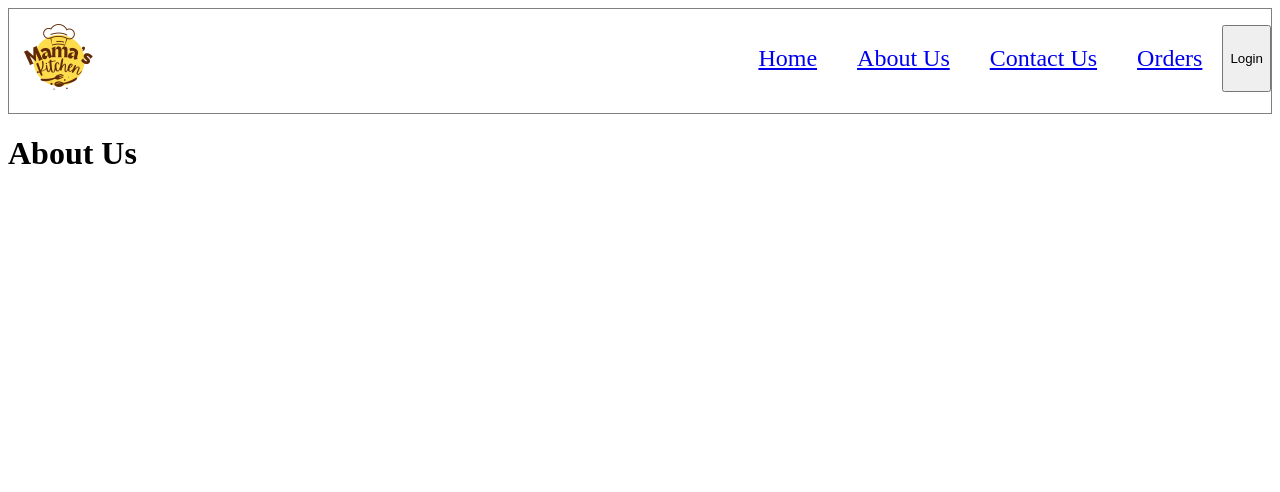
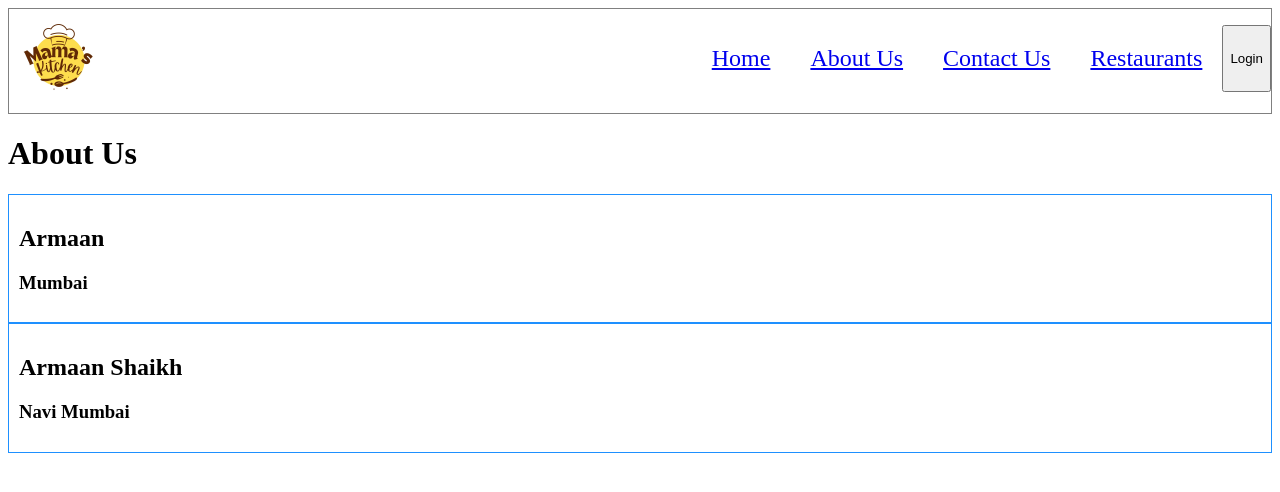
Before and after one commit to armaanshaikh18/NamasteReactJsProject, a React (Vite) app: page /about in a window 1280 px wide. Shown: the top 492 px of the page. Built offline with nearby package versions, Linux system fonts and the light colour scheme.

Commit message:
Class Component Lifecycle renders vs functional component renders

```diff
--- a/index.css
+++ b/index.css
@@ -77,3 +77,8 @@
   margin: 10px;
   background-color: #f0f0f0;
 }
+
+.user-card {
+  padding: 10px;
+  border: 1px solid dodgerblue;
+}
--- a/src/App.js
+++ b/src/App.js
@@ -3,6 +3,7 @@ import ReactDOM from "react-dom/client";
 import Header from "./components/Header";
 import Body from "./components/Body";
 import About from "./components/About";
+import RestaurantItem from "./components/RestaurantItem";
 import Contact from "./components/Contact";
 import Error from "./components/Error";
 import { createBrowserRouter, RouterProvider, Outlet } from "react-router";
@@ -35,6 +36,7 @@ const AppRouter = createBrowserRouter([
       { path: "/", element: <Body /> },
       { path: "/about", element: <About /> },
       { path: "/contact", element: <Contact /> },
+      { path: "/restaurant/:resId", element: <RestaurantItem /> },
     ],
     errorElement: <Error />,
   },
--- a/src/components/About.js
+++ b/src/components/About.js
@@ -1,7 +1,59 @@
-import React from "react";
+import React, { Component } from "react";
+import UserFunction from "./UserFunction";
+import UserClass from "./UserClass";
 
-const About = () => {
-  return <h1>About Us</h1>;
-};
+class About extends React.Component {
+  constructor(props) {
+    super(props);
+    this.state = {
+      userInfo: {
+        name: "Armaan",
+        name2: "Armaan Shaikh",
+        location: "Mumbai",
+        location2: "Navi Mumbai",
+      },
+    };
+
+    console.log("Parent Constructor");
+  }
+
+  async componentDidMount() {
+    console.log("Parent Mounting");
+
+    // this.timer = setInterval(() => {
+    //   console.log("Timeout Interval");
+    // }, 1000);
+    // const data = await fetch("https://api.github.com/users/akshaymarch7");
+    // const json = await data.json();
+
+    // this.setState({
+    //   userInfo: json,
+    // });
+    // console.log(json);
+  }
+
+  componentWillUnmount() {
+    console.log("Component will unmount");
+    clearInterval(this.timer);
+  }
+  render() {
+    console.log("Parent Render");
+    return (
+      <div>
+        <h1>About Us</h1>
+        <UserClass
+          name={this.state.userInfo.name}
+          location={this.state.userInfo.location}
+        />
+        <UserClass
+          name={this.state.userInfo.name2}
+          location={this.state.userInfo.location2}
+        />
+
+        {/* <UserFunction /> */}
+      </div>
+    );
+  }
+}
 
 export default About;
--- a/src/components/Body.js
+++ b/src/components/Body.js
@@ -2,6 +2,7 @@ import React, { useEffect, useState } from "react";
 import RestaurantCard from "./RestaurantCard";
 import restaurantList from "../utils/mockData";
 import Shimmer from "./Shimmer";
+import { Link } from "react-router";
 const Body = () => {
   const [searchText, setSearchText] = useState("");
   const [restaurantListItem, setRestaurantListItem] = useState([]);
@@ -75,7 +76,11 @@ const Body = () => {
       </div>
       <div className="res-container">
         {restaurantSearchListItem?.map((item) => {
-          return <RestaurantCard key={item?.id} resData={item} />;
+          return (
+            <Link key={item?.info?.id} to={`/restaurant/${item?.info?.id}`}>
+              <RestaurantCard resData={item} />
+            </Link>
+          );
         })}
       </div>
     </div>
--- a/src/components/Header.js
+++ b/src/components/Header.js
@@ -21,7 +21,7 @@ const Header = () => {
             <Link to={"/contact"}>Contact Us</Link>
           </li>
           <li>
-            <Link to={"/orders"}>Orders</Link>
+            <Link to={"/restaurant"}>Restaurants</Link>
           </li>
           <button
             onClick={() => {
--- /dev/null
+++ b/src/components/RestaurantItem.js
@@ -0,0 +1,47 @@
+import React, { useState } from "react";
+import { RES_MENU } from "../utils/contraints";
+import { useEffect } from "react";
+import { useParams } from "react-router";
+
+const RestaurantItem = () => {
+  const [resMenu, setResMenu] = useState(null);
+
+  const { resId } = useParams();
+
+  useEffect(() => {
+    fetchMenu();
+  }, []);
+
+  const fetchMenu = async () => {
+    const data = await fetch(RES_MENU + resId);
+
+    const json = await data.json();
+    console.log(json?.data);
+    setResMenu(json?.data);
+  };
+
+  const resName =
+    resMenu?.cards[4]?.groupedCard?.cardGroupMap?.REGULAR?.cards[2]?.card?.card
+      ?.itemCards;
+
+  console.log(resName, "menu");
+
+  return (
+    <div className="main">
+      <h1>{resMenu?.cards[2]?.card?.card?.info?.name}</h1>
+      <p>{resMenu?.cards[2]?.card?.card?.info?.cuisines.join(", ")}</p>
+      <ul>
+        {resName?.map((item) => {
+          return (
+            <li key={item?.card?.info?.id}>
+              {item?.card?.info?.name} - {"Rs "}
+              {item?.card?.info?.defaultPrice / 100}
+            </li>
+          );
+        })}
+      </ul>
+    </div>
+  );
+};
+
+export default RestaurantItem;
--- /dev/null
+++ b/src/components/UserClass.js
@@ -0,0 +1,38 @@
+import React, { Component } from "react";
+
+class UserClass extends React.Component {
+  constructor(props) {
+    super(props);
+
+    this.state = {
+      count: 0,
+    };
+
+    console.log("First Constructor");
+  }
+
+  componentDidMount() {
+    console.log("Child Mounting");
+  }
+  render() {
+    console.log("first render");
+    return (
+      <div className="user-card">
+        {/* <h1>Count - {this.state.count}</h1>
+        <button
+          onClick={() => {
+            this.setState({
+              count: this.state.count + 1,
+            });
+          }}
+        >
+          Count Increase
+        </button> */}
+        <h2>{this.props.name}</h2>
+        <h3>{this.props.location}</h3>
+      </div>
+    );
+  }
+}
+
+export default UserClass;
--- /dev/null
+++ b/src/components/UserFunction.js
@@ -0,0 +1,32 @@
+import React, { useEffect, useState } from "react";
+
+const UserFunction = ({ name, location }) => {
+  const [count, setCount] = useState(0);
+
+  useEffect(() => {
+    const timer = setInterval(() => {
+      console.log("Hello Functional Component");
+    }, 1000);
+
+    return () => {
+      clearInterval(timer);
+    };
+  }, []);
+
+  return (
+    <div className="user-card">
+      <h1>Count - {count}</h1>
+      <button
+        onClick={() => {
+          setCount(count + 1);
+        }}
+      >
+        Count Increase
+      </button>
+      <h2>{name}</h2>
+      <h3>{location}</h3>
+    </div>
+  );
+};
+
+export default UserFunction;
--- a/src/utils/contraints.js
+++ b/src/utils/contraints.js
@@ -1,2 +1,5 @@
 export const CDN_URL =
   "https://media-assets.swiggy.com/swiggy/image/upload/fl_lossy,f_auto,q_auto,w_660/RX_THUMBNAIL/IMAGES/VENDOR/2025/5/22/6ea98d5f-fd8e-4461-98a5-8b35b58aadd9_23676.JPG";
+
+export const RES_MENU =
+  "https://www.swiggy.com/dapi/menu/pl?page-type=REGULAR_MENU&complete-menu=true&lat=19.1553355&lng=72.943842&restaurantId=654103&catalog_qa=undefined&submitAction=ENTER";
```
